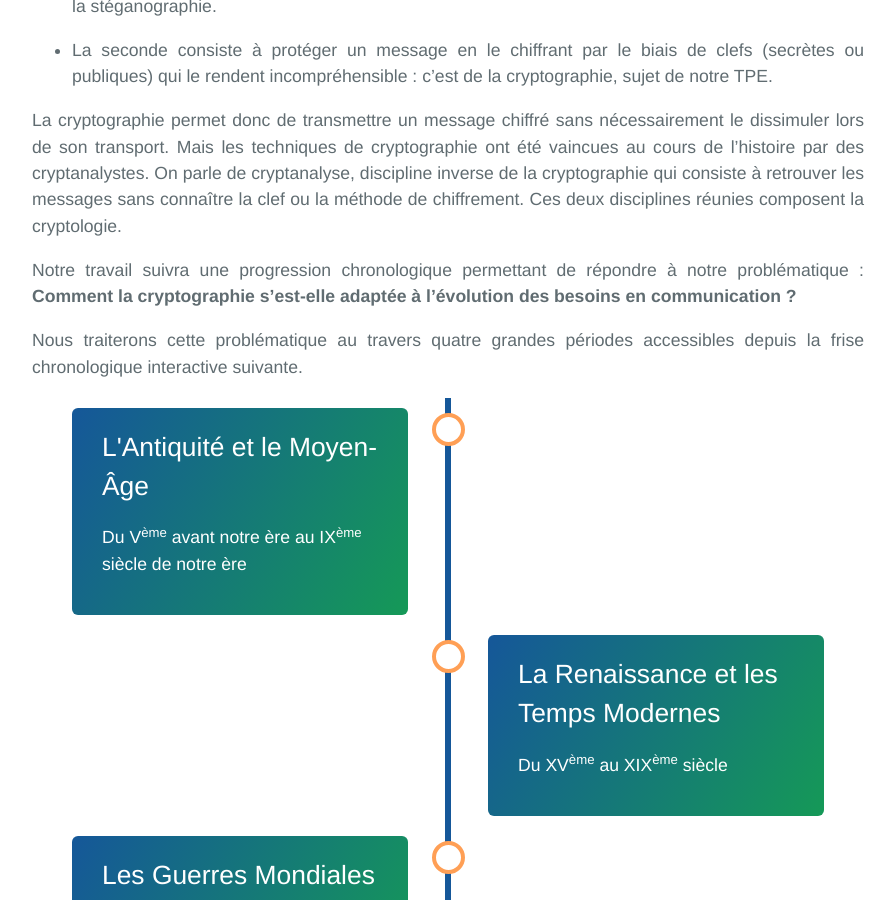
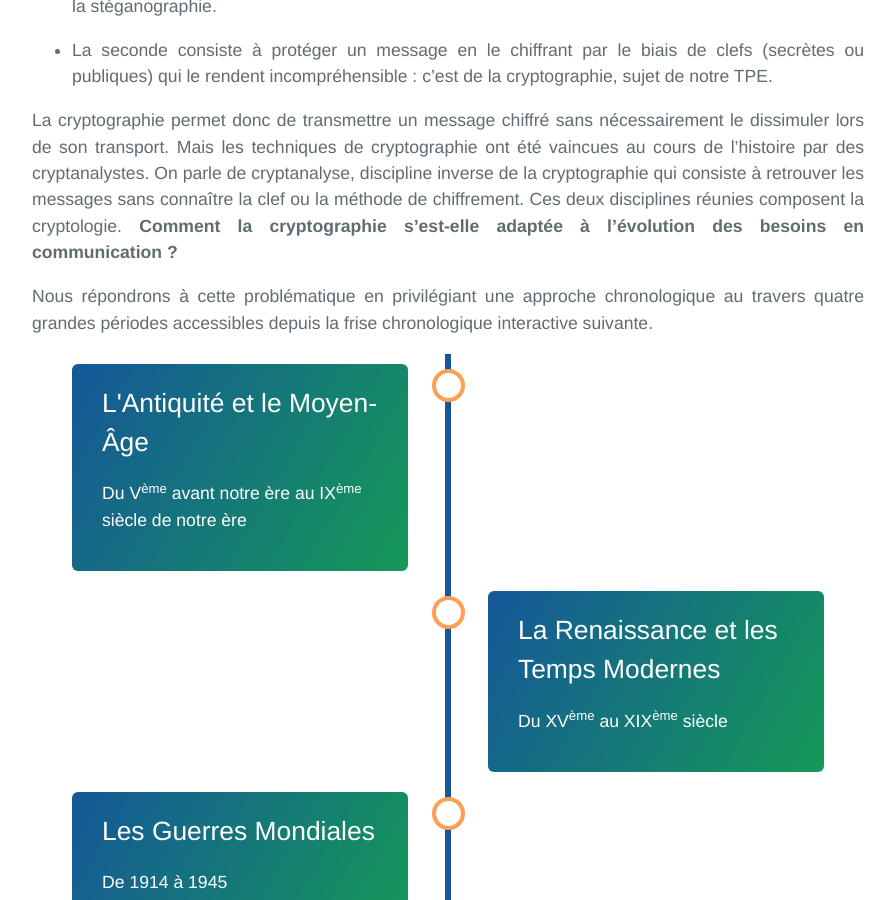
Before and after one commit to SamuelGallay/CryptoTPE, a Jekyll site: the page built from index.md, in a window 1280 px wide and 900 px high, scrolled down 963 px. Shown: the whole window, without its empty margins (192-1087 px from the left). Built offline with Jekyll 4.4.1, drawn with Linux system fonts in a browser that asks for light colours; our own code applies the rules of GitHub Pages for plain Markdown files.

Commit message:
Update index.md

```diff
--- a/index.md
+++ b/index.md
@@ -22,12 +22,9 @@ L’art, ou la science de cacher des messages a connu plusieurs formes au cours
 - La seconde consiste à protéger un message en le chiffrant par le biais de clefs (secrètes ou publiques) qui le rendent incompréhensible : c'est de la cryptographie, sujet de notre TPE.
 
 La cryptographie permet donc de transmettre un message chiffré sans nécessairement le dissimuler lors de son transport. Mais les techniques de cryptographie ont été vaincues au cours de l'histoire par des cryptanalystes. On parle de cryptanalyse, discipline inverse de la cryptographie qui consiste à retrouver les messages sans connaître la clef ou la méthode de chiffrement. Ces deux disciplines réunies composent la cryptologie.
+**Comment la cryptographie s'est-elle adaptée à l'évolution des besoins en communication ?**
 
-Notre travail suivra une progression chronologique permettant de répondre à notre problématique : **Comment la cryptographie s'est-elle adaptée à l'évolution des besoins en communication ?**
-
-Nous traiterons cette problématique au travers quatre grandes périodes accessibles depuis la frise chronologique interactive suivante.
-
-
+Nous répondrons à cette problématique en privilégiant une approche chronologique au travers quatre grandes périodes accessibles depuis la frise chronologique interactive suivante.
 
 <link rel="stylesheet" href="{{ '/assets/css/timeline.css' | relative_url }}">
 <div class="timeline">
```
